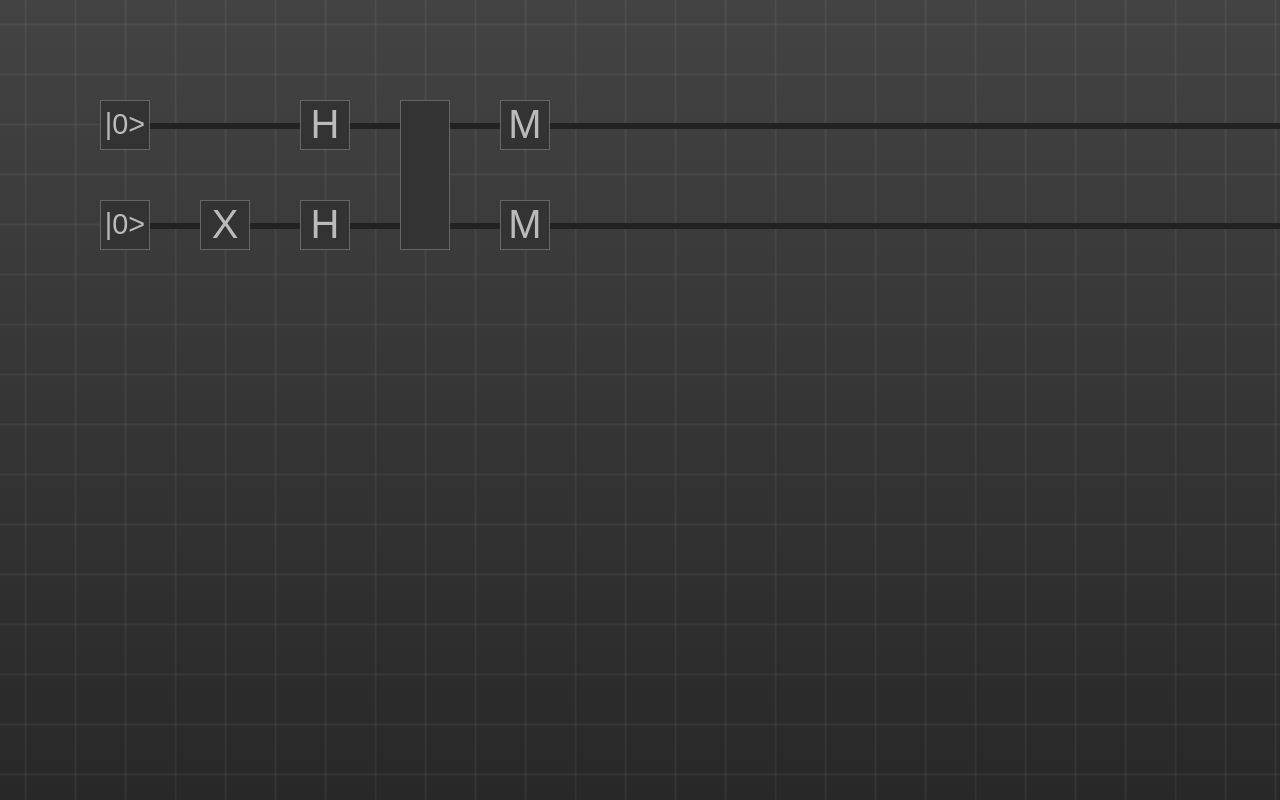
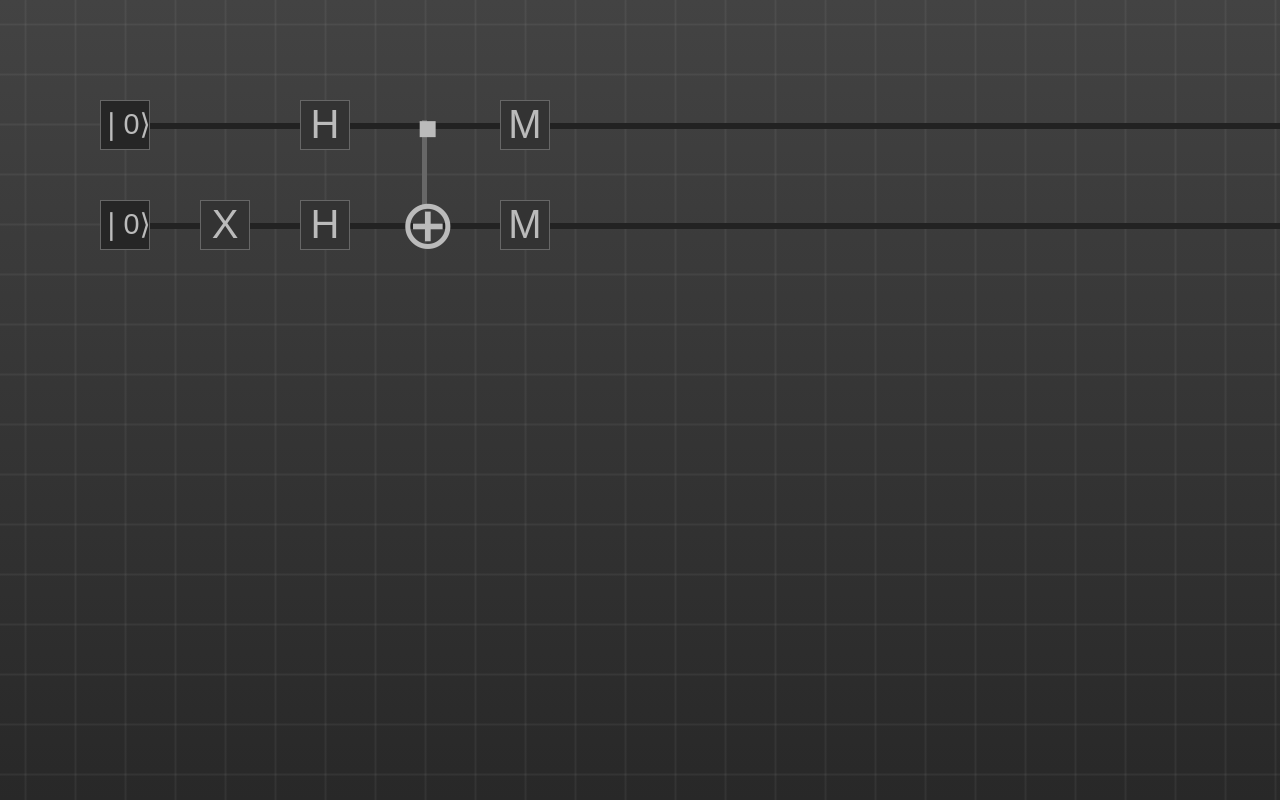
Before and after one commit to kiichi/quantum-computing-circuit-designer, a plain HTML site: page index.html in a window 1280 px wide. Drawn offline with nearby package versions, Linux system fonts and the light colour scheme.

Commit message:
additional design for CNOT gate

```diff
--- a/index.html
+++ b/index.html
@@ -60,13 +60,38 @@
             content: "M";
             font-size:2.5em;
         }
+        /* maybe svg is better */
+        /* https://editor.method.ac/ */
         .CNOT {
             height:146px;
+            background:none;
+            border:none;
+            background: linear-gradient(#676767 0% 100%);
+            background-size: 5px 85px;
+            background-repeat: no-repeat;
+            background-position: 22px 20px;
+        }
+        .CNOT:before {
+            content:"ᐧ";
+            font-size:10.0em;
+            margin-top:9px;
+            margin-bottom:29px;
+            color:#bbb;
+            margin-left:3px;
+        }
+        .CNOT:after {
+            content:"⊕";
+            font-size:4.3em;
+            color:#bbb;
+            margin-left:-1px;
         }
 
         .Q:before {
-            content:"|0>";
+            content:"❘0⟩";
             font-size:1.8em;
+        }
+        .Q {
+            background-color:#262626;
         }
     </style>
 </head>
@@ -134,18 +159,33 @@
             gateElem.setAttribute('data-type',gate.type);
             gateElem.setAttribute('data-index',idx);
             gateElem.id = 'gate_' + idx;
-            gateElem.textContent = gate.label;
             document.getElementById('container').appendChild(gateElem);
+
+            let x = getX(gate.t);
+            let y = getY(gate.q);
+
+            let limX = null;
+            let limY = null;
+
+            let cursor = true;
+
+            // can't move
+            if (gate.type === 'Q'){
+                limX = x;
+                limY = y;
+                cursor = false;
+            }
 
             let options = {
                 grid: gridSize,
-                setCursor: true,
+                setCursor: cursor,
                 smoothDrag:false,
+                limit: {x:limX,y:limY},
                 onDrag: update,
                 onDragEnd: update
             };
             let drag = new Draggable(gateElem, options);
-            drag.set(getX(gate.t), getY(gate.q));
+            drag.set(x,y);
         });
 
 
@@ -155,6 +195,7 @@
             state.gates[idx].t = getT(x);
             state.gates[idx].q = getQ(y);
         }
+
 
         // translate evolution timeline t to screen coord x
         function getX(t){
```
